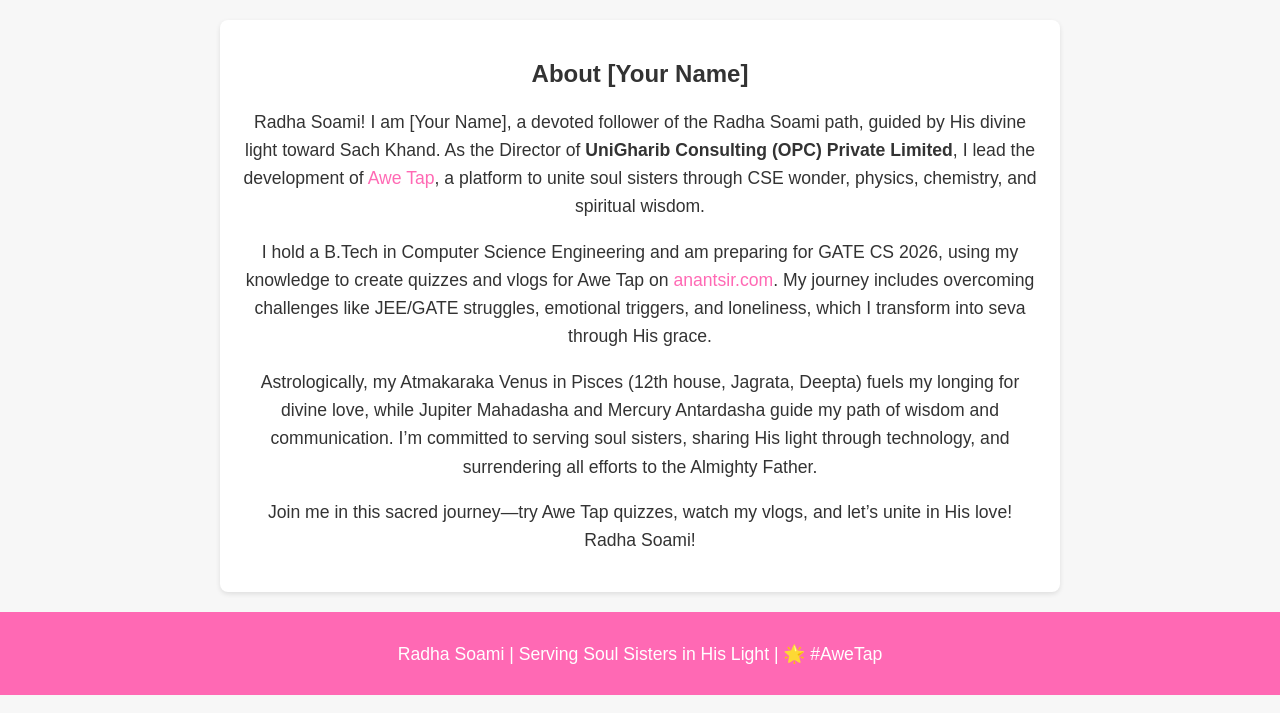
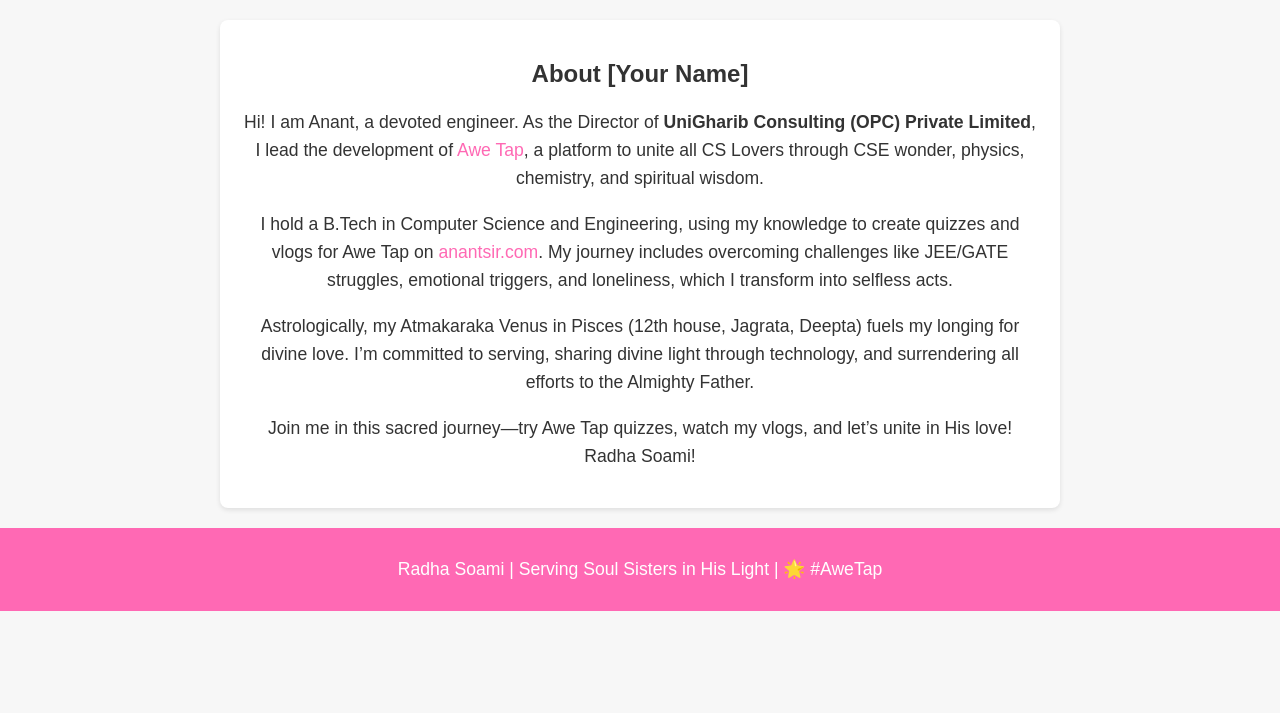
Before and after one commit to anantkpandey/AweTap, a plain HTML site: page index.html in a window 1280 px wide. Shown: the part 87-800 px from the top of the page. Drawn offline with Linux system fonts and the light colour scheme.

Commit message:
Update index.html

```diff
--- a/index.html
+++ b/index.html
@@ -3,7 +3,7 @@
 <head>
     <meta charset="UTF-8">
     <meta name="viewport" content="width=device-width, initial-scale=1.0">
-    <title>Radha Soami | Bio of [Your Name]</title>
+    <title>Anant Sir | Bio of an Engineer</title>
     <style>
         body {
             font-family: Arial, sans-serif;
@@ -56,13 +56,13 @@
     <div class="bio-container">
         <h2>About [Your Name]</h2>
         <p>
-            Radha Soami! I am [Your Name], a devoted follower of the Radha Soami path, guided by His divine light toward Sach Khand. As the Director of <strong>UniGharib Consulting (OPC) Private Limited</strong>, I lead the development of <a href="http://anantsir.com" target="_blank">Awe Tap</a>, a platform to unite soul sisters through CSE wonder, physics, chemistry, and spiritual wisdom.
+            Hi! I am Anant, a devoted engineer. As the Director of <strong>UniGharib Consulting (OPC) Private Limited</strong>, I lead the development of <a href="http://anantsir.com" target="_blank">Awe Tap</a>, a platform to unite all CS Lovers through CSE wonder, physics, chemistry, and spiritual wisdom.
         </p>
         <p>
-            I hold a B.Tech in Computer Science Engineering and am preparing for GATE CS 2026, using my knowledge to create quizzes and vlogs for Awe Tap on <a href="http://anantsir.com" target="_blank">anantsir.com</a>. My journey includes overcoming challenges like JEE/GATE struggles, emotional triggers, and loneliness, which I transform into seva through His grace.
+            I hold a B.Tech in Computer Science and Engineering, using my knowledge to create quizzes and vlogs for Awe Tap on <a href="http://anantsir.com" target="_blank">anantsir.com</a>. My journey includes overcoming challenges like JEE/GATE struggles, emotional triggers, and loneliness, which I transform into selfless acts.
         </p>
         <p>
-            Astrologically, my Atmakaraka Venus in Pisces (12th house, Jagrata, Deepta) fuels my longing for divine love, while Jupiter Mahadasha and Mercury Antardasha guide my path of wisdom and communication. I’m committed to serving soul sisters, sharing His light through technology, and surrendering all efforts to the Almighty Father.
+            Astrologically, my Atmakaraka Venus in Pisces (12th house, Jagrata, Deepta) fuels my longing for divine love. I’m committed to serving, sharing divine light through technology, and surrendering all efforts to the Almighty Father.
         </p>
         <p>
             Join me in this sacred journey—try Awe Tap quizzes, watch my vlogs, and let’s unite in His love! Radha Soami!
```
